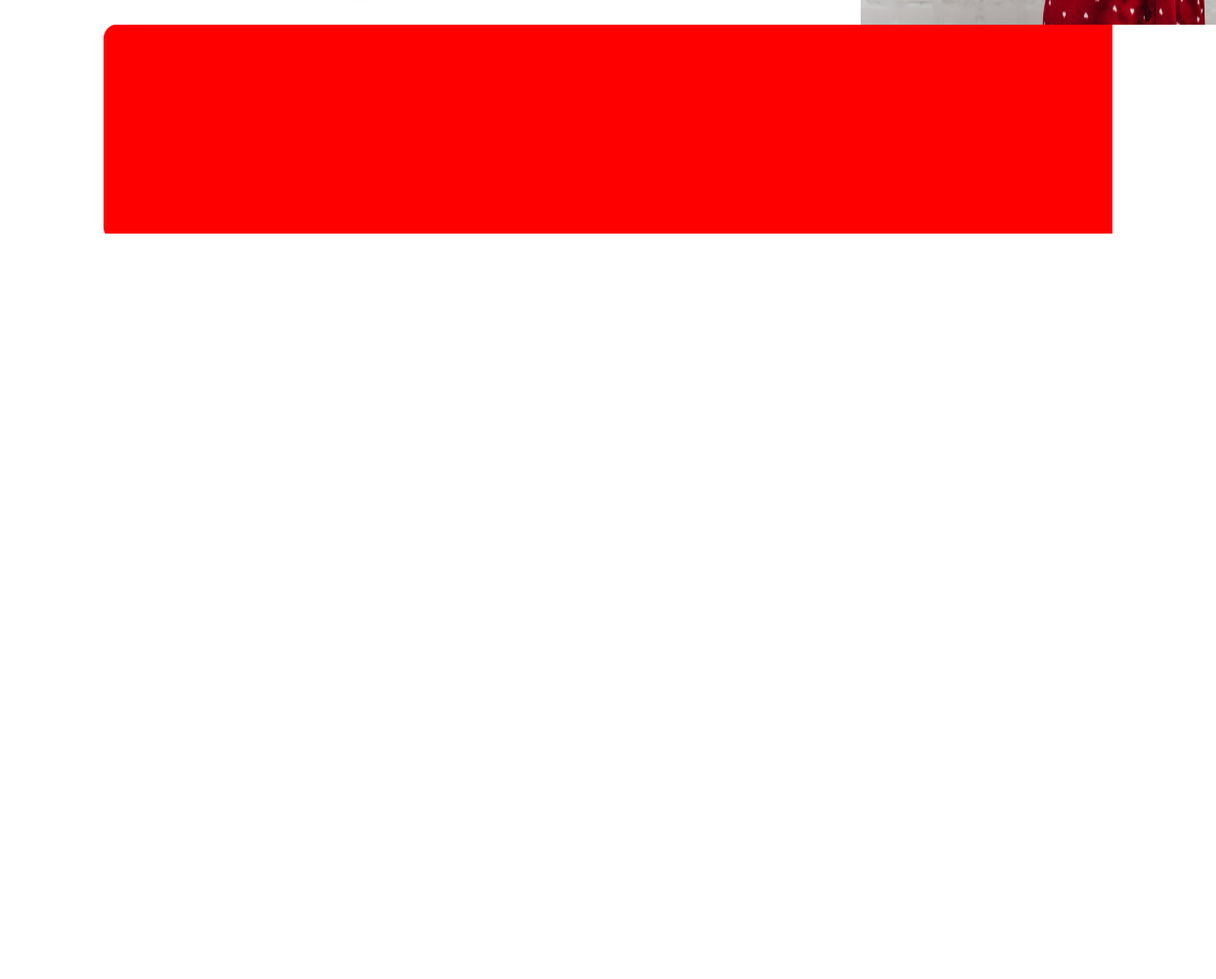
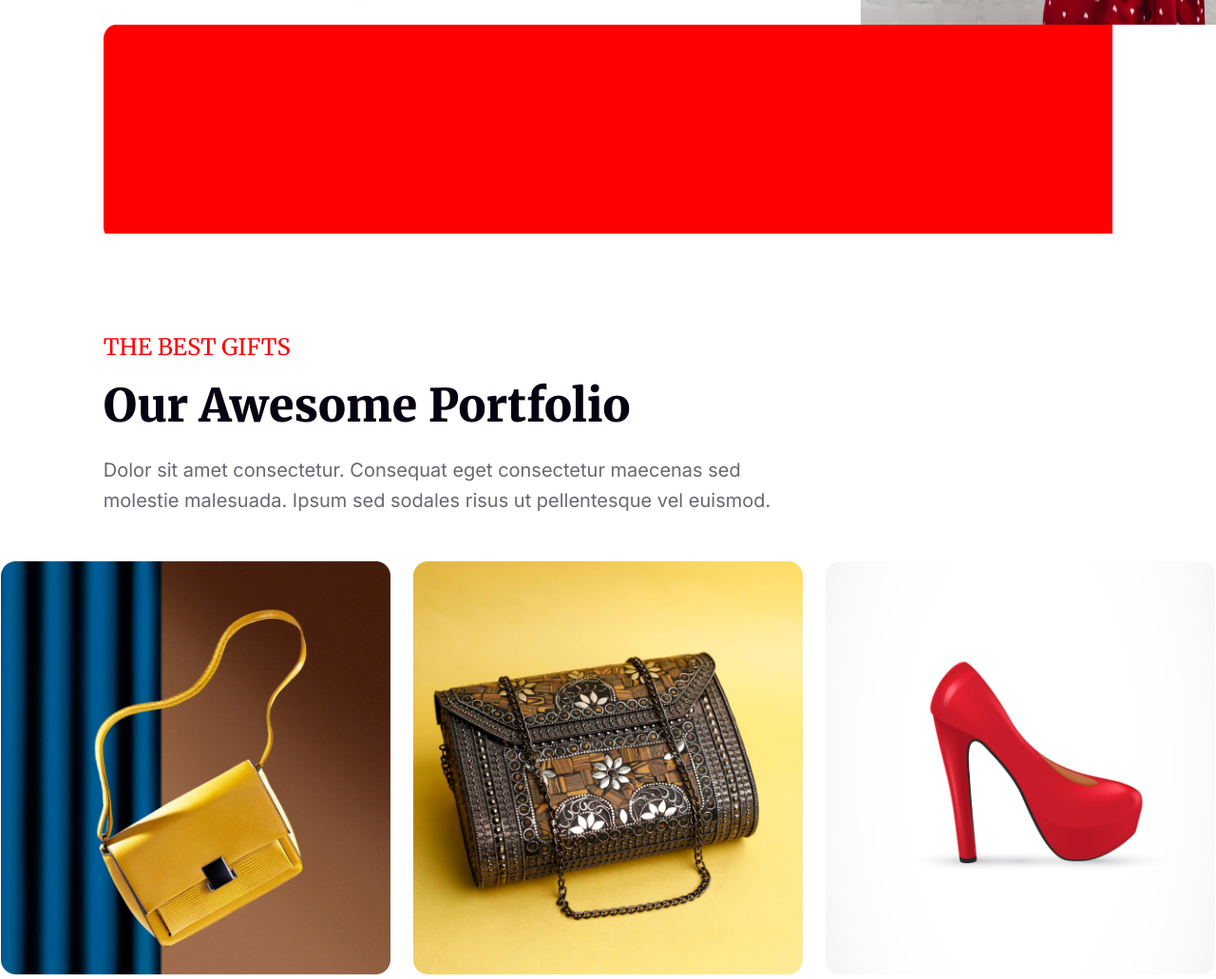
Before and after one commit to AyonHasan07/assignment01, a plain HTML site: page index.html in a window 1280 px wide. Shown: the part 4794-5825 px from the top of the page at 95% size. Before the commit the page ends 5094 px from the top, so only its background shows below. Drawn offline with Linux system fonts and the light colour scheme.

Commit message:
7th section done

```diff
--- a/index.html
+++ b/index.html
@@ -130,6 +130,34 @@
         </div>
     </section>
 
+    <section class="product">
+        <div class="product-area">
+            <div class="product-text">
+                <h3 class="product-text1">
+                    THE BEST GIFTS
+                </h3>
+                <h1 class="product-text2">
+                    Our Awesome Portfolio
+                </h1>
+                <p class="product-text3">
+                    Dolor sit amet consectetur. Consequat eget consectetur maecenas sed molestie malesuada. Ipsum sed sodales risus ut pellentesque vel euismod.
+                </p>
+            </div>
+            <div class="product-flex">
+                <img src="images/item1.png" alt="" class="item">
+                <img src="images/item2.png" alt="" class="item">
+                <img src="images/item3.png" alt="" class="item">
+                <!-- <img src="images/item4.png" alt="" class="item">
+                <img src="images/item5.png" alt="" class="item">
+                <img src="images/item6.png" alt="" class="item"> -->
+            </div>
+            <div class="product-flex">
+                <img src="images/item4.png" alt="" class="item">
+                <img src="images/item5.png" alt="" class="item">
+                <img src="images/item6.png" alt="" class="item">
+            </div>
+        </div>
+    </section>
 
 </body>
 </html>
--- a/style/style.css
+++ b/style/style.css
@@ -8,7 +8,7 @@ body{
     font-family: 'Merriweather', serif;
 }
 /* heder style */
-header, .party, .event, .upnext, .discunt{
+header, .party, .event, .upnext, .discunt, .product{
     width: 83%;
     max-width: 1320px;
     margin:50px auto;
@@ -344,3 +344,49 @@ header, .party, .event, .upnext, .discunt{
     background-repeat: no-repeat;
 
 }
+
+    /* 7th section start */
+
+.product-area .product-text{
+    width: 68%;
+    max-width: 896px;
+}
+.product-area .product-text .product-text1{
+    color: #F00;
+    font-size: 24px;
+    font-weight: 500;
+    padding-bottom: 16px;
+}
+
+.product-area .product-text .product-text2{
+    color: #070211;
+    font-family: Merriweather;
+    font-size: 48px;
+    font-weight: 900;
+    text-transform: capitalize;
+    padding-bottom: 22px;
+}
+
+.product-area .product-text .product-text3{
+    color: rgba(7, 2, 17, 0.60);
+    font-family: Inter;
+    font-size: 20px;
+    font-weight: 400;
+    line-height: 32px;
+    padding-bottom: 48px;
+}
+
+.product-area .product-flex{
+    display: flex;
+    justify-content: center;
+    gap: 24px;
+    padding-bottom: 24px;
+}
+
+.product-area .product-flex .item{
+    width: 412px;
+    max-width: 424px;
+    height: 436px;
+    max-height: 450px;
+
+}
```
Also changed, not shown: images/item1.png (renamed from images/Rectangle 3.png), images/item2.png (renamed from images/Rectangle 4.png), images/item3.png (renamed from images/Rectangle 5.png), images/item4.png (renamed from images/Rectangle 6.png), images/item5.png (renamed from images/Rectangle 7.png), images/item6.png (renamed from images/Rectangle 8.png).
